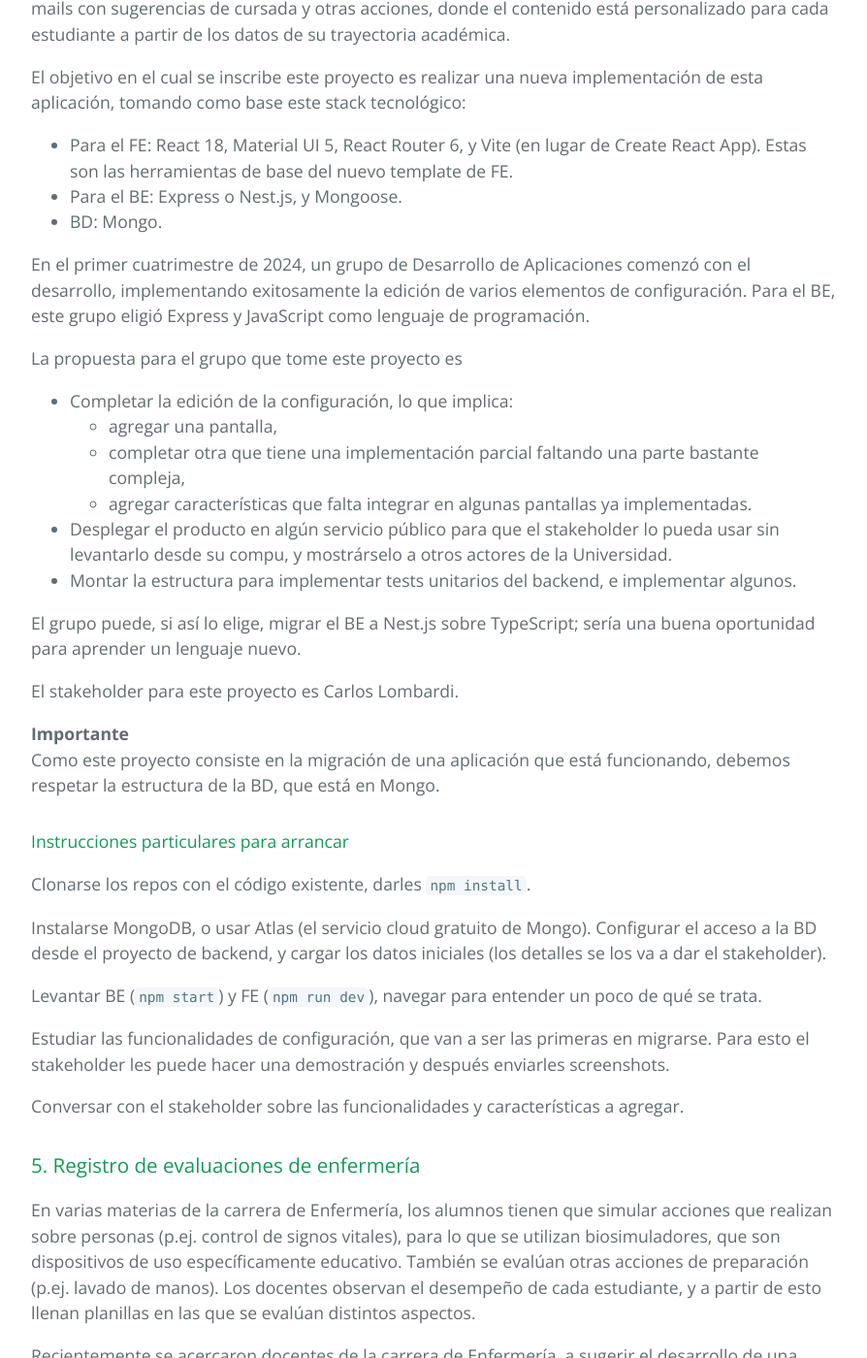
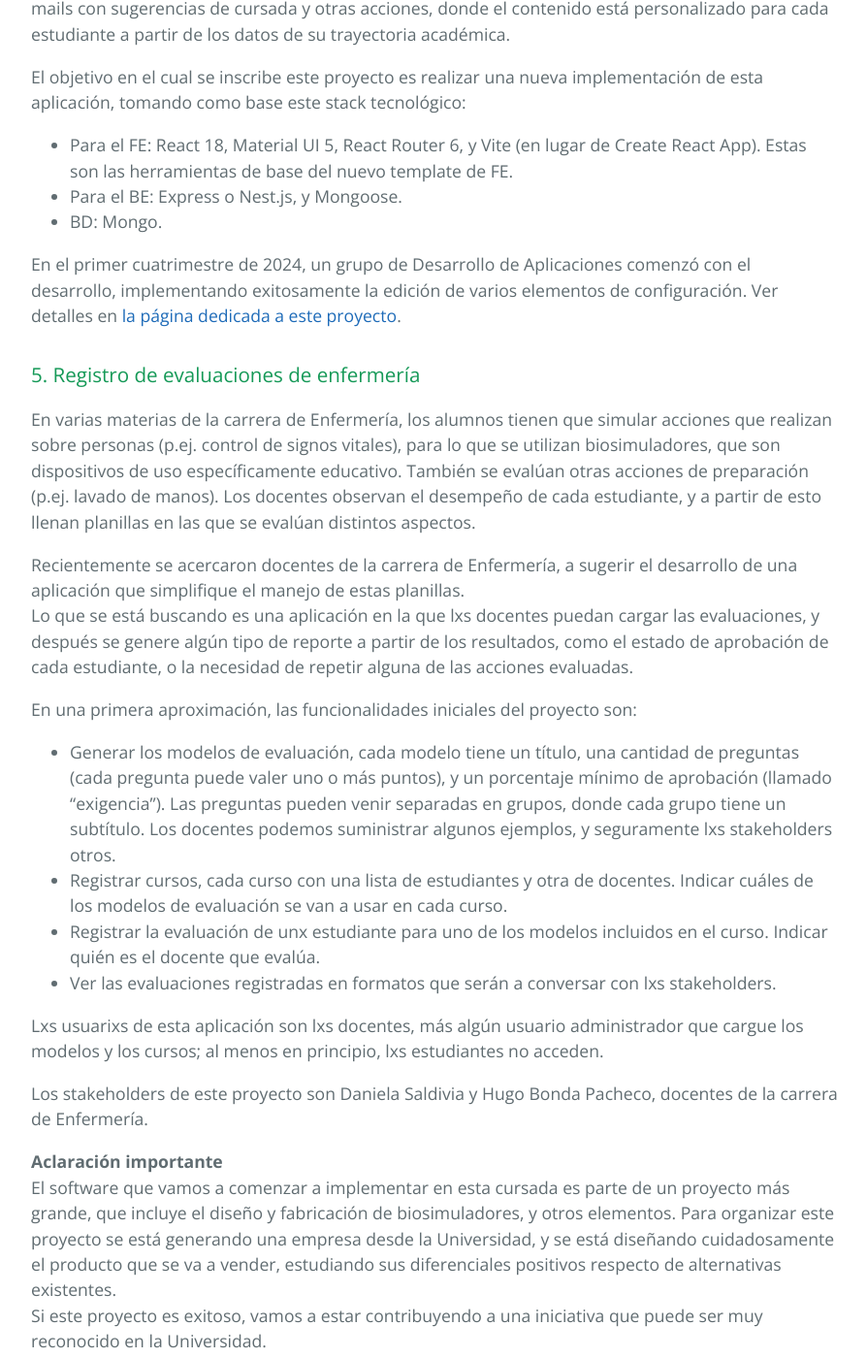
Before and after one commit to unahur-desapp/unahur-desapp-site, a Jekyll site: the page built from cuatrimestres/2024s2-desapp.md, in a window 1280 px wide and 1400 px high, scrolled down 5084 px. Shown: the whole window at 97% size, without its empty margins (192-1086 px from the left). Built offline with Jekyll 4.4.1, drawn with Linux system fonts in a browser that asks for light colours; our own code applies the rules of GitHub Pages for plain Markdown files.

Commit message:
Info detallada proyecto sugerencias de cursada - engancho desde pagina desapp 2024s2

```diff
--- a/cuatrimestres/2024s2-desapp.md
+++ b/cuatrimestres/2024s2-desapp.md
@@ -117,7 +117,7 @@ El equpo que gestiona los laboratorios solicitó hace ya un tiempo, una aplicaci
 
 En cursadas anteriores se avanzó mucho con este proyecto, interactuando activamente con personal de laboratorio, y llegando a una versión con las funcionalidades principales implementadas.
 
-Ver detalles en [la página dedicada a este proyecto](./2024s2/pedidos-de-materiales.md).
+Ver detalles en [la página dedicada a este proyecto](./2024s2/sugerencias-de-cursada.md).
 
 
 ### 4. Sistema de sugerencias de cursada y acompañamiento académico
@@ -128,35 +128,7 @@ El objetivo en el cual se inscribe este proyecto es realizar una nueva implement
 - Para el BE: Express o Nest.js, y Mongoose.
 - BD: Mongo.
 
-En el primer cuatrimestre de 2024, un grupo de Desarrollo de Aplicaciones comenzó con el desarrollo, implementando exitosamente la edición de varios elementos de configuración. Para el BE, este grupo eligió Express y JavaScript como lenguaje de programación.
-
-La propuesta para el grupo que tome este proyecto es
-- Completar la edición de la configuración, lo que implica:
-  - agregar una pantalla,
-  - completar otra que tiene una implementación parcial faltando una parte bastante compleja,
-  - agregar características que falta integrar en algunas pantallas ya implementadas.
-- Desplegar el producto en algún servicio público para que el stakeholder lo pueda usar sin levantarlo desde su compu, y mostrárselo a otros actores de la Universidad.
-- Montar la estructura para implementar tests unitarios del backend, e implementar algunos.
-
-El grupo puede, si así lo elige, migrar el BE a Nest.js sobre TypeScript; sería una buena oportunidad para aprender un lenguaje nuevo.
-
-El stakeholder para este proyecto es Carlos Lombardi.
-
-**Importante**
-Como este proyecto consiste en la migración de una aplicación que está funcionando, debemos respetar la estructura de la BD, que está en Mongo.
-
-
-#### Instrucciones particulares para arrancar
-
-Clonarse los repos con el código existente, darles `npm install`.
-
-Instalarse MongoDB, o usar Atlas (el servicio cloud gratuito de Mongo). Configurar el acceso a la BD desde el proyecto de backend, y cargar los datos iniciales (los detalles se los va a dar el stakeholder).
-
-Levantar BE (`npm start`) y FE (`npm run dev`), navegar para entender un poco de qué se trata.
-
-Estudiar las funcionalidades de configuración, que van a ser las primeras en migrarse. Para esto el stakeholder les puede hacer una demostración y después enviarles screenshots.
-
-Conversar con el stakeholder sobre las funcionalidades y características a agregar.
+En el primer cuatrimestre de 2024, un grupo de Desarrollo de Aplicaciones comenzó con el desarrollo, implementando exitosamente la edición de varios elementos de configuración. Ver detalles en [la página dedicada a este proyecto](./2024s2/pedidos-de-materiales.md).
 
 
 ### 5. Registro de evaluaciones de enfermería
```
